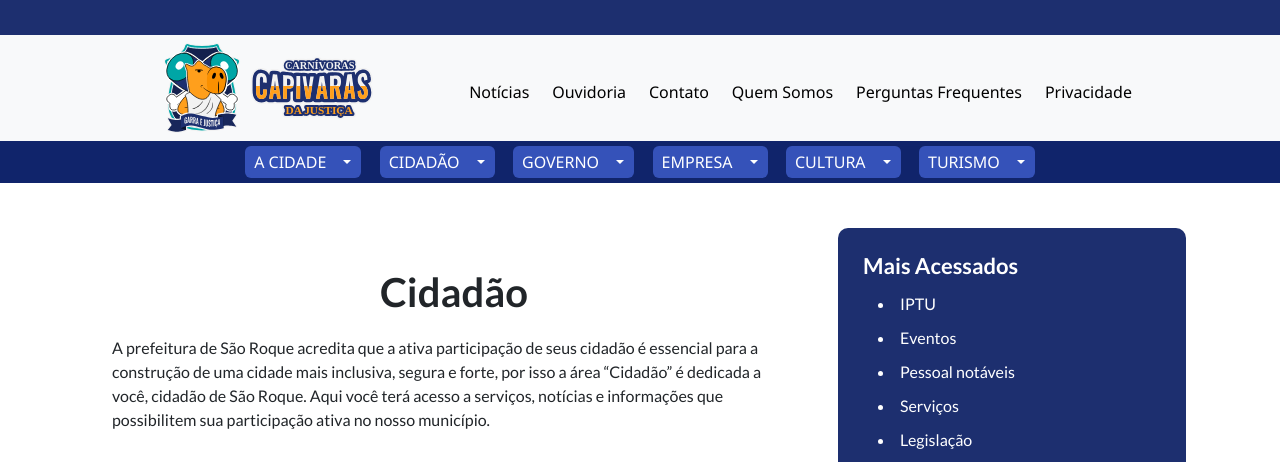
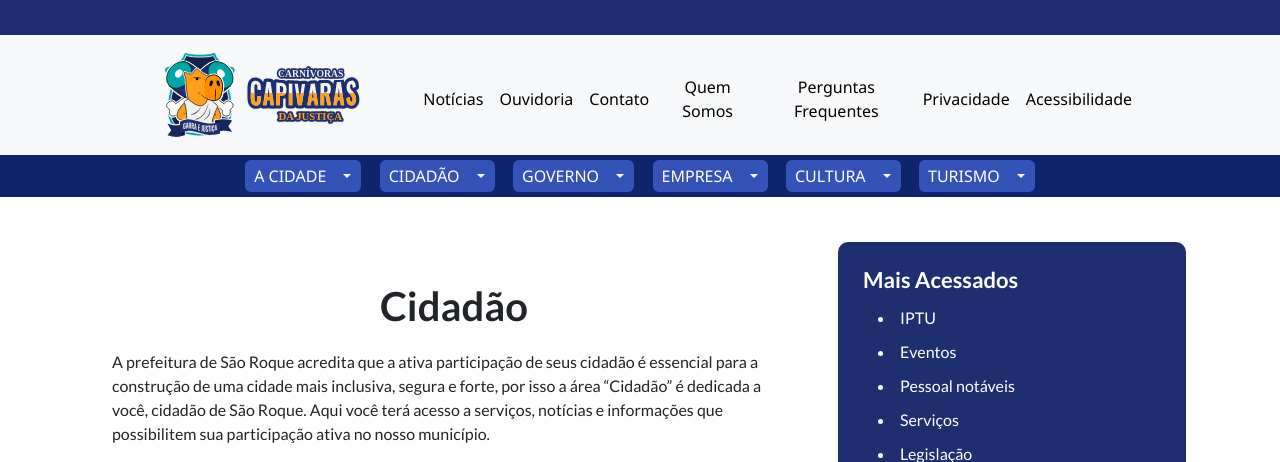
Before and after one commit to IgorVsFeijo/print-2-capybaras, a PHP site: page /cidadao/index.php in a window 1280 px wide. Shown: the top 462 px of the page. Run offline with PHP 8.4, Linux system fonts and the light colour scheme.

Commit message:
Inserção Acessibilidade no menu

```diff
--- a/includes/inc_header.php
+++ b/includes/inc_header.php
@@ -66,6 +66,9 @@ $rootPath = substr($rootPath, $posHtdocs+7, strlen($rootPath));
           </li>
           <li class="nav-item">
             <a class="nav-link" href="/<?php echo $rootPath ?>/privacidade.php">Privacidade</a>
+          </li>
+          <li class="nav-item">
+            <a class="nav-link" href="/<?php echo $rootPath ?>/acessibilidade.php">Acessibilidade</a>
           </li>
         </menu>
       </div>
```
